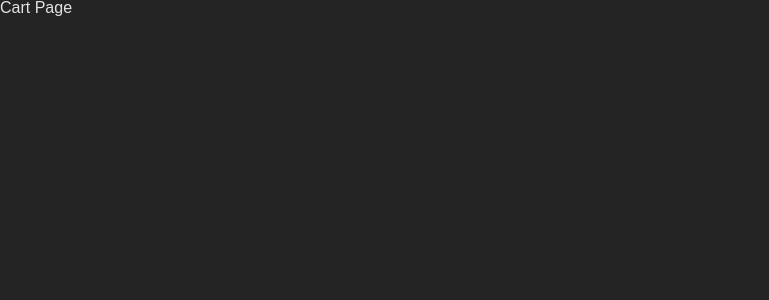
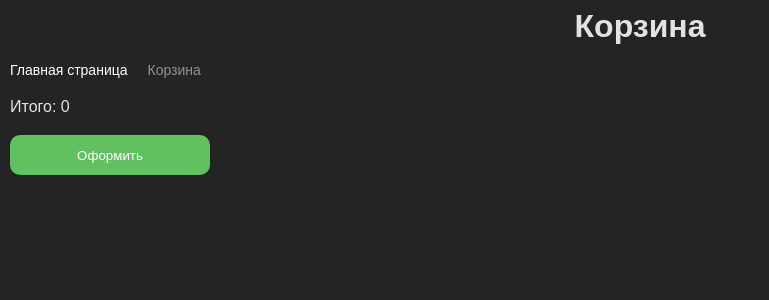
Before and after one commit to mvodev/aaccent, a React (Vite) app: page /cart in a window 1280 px wide. Shown: the top 300 px of the page, without its empty margins (0-769 px from the left). Built offline with nearby package versions, Linux system fonts and the light colour scheme.

Commit message:
add cart page

```diff
--- a/src/pages/CartPage.scss
+++ b/src/pages/CartPage.scss
@@ -0,0 +1,28 @@
+.cart-page {
+  max-width: 1920px;
+  width: 100%;
+  padding: 10px;
+  display: flex;
+  flex-direction: column;
+  gap: 20px;
+
+  &__title {
+    font-weight: 600;
+    font-size: 32px;
+    text-align: center;
+  }
+
+  &__pay {
+    width: 200px;
+    background-color: rgb(97, 193, 97);
+    color: white;
+    height: 40px;
+    border-radius: 10px;
+    cursor: pointer;
+  }
+
+  &__pay:hover {
+    background-color: green;
+  }
+
+}
--- a/src/pages/CartPage.tsx
+++ b/src/pages/CartPage.tsx
@@ -1,8 +1,82 @@
+import { useEffect, useState } from 'react';
+import { addToCart, removeFromCart, selectCart } from '../store/cartSlice';
+import { useAppDispatch, useAppSelector } from '../store/hooks';
+import products from '../../sources/assets/products.json';
 import './CartPage.scss';
+import ShortProductCard from '../components/short-product-card/ShortProductCard';
+import BreadCrumbs from '../components/bread-crumbs/BreadCrumbs';
 
 const CartPage = () => {
+  const dispatch = useAppDispatch();
+  let productsMap:Map<number,number> = new Map();
+  const cart = useAppSelector(selectCart);
+  const [productsCounters,setProductsCounters] = useState<JSX.Element[]>();
+  const [total,setTotal] = useState(0);
+
+  const handlePay = () => {
+
+  }
+
+  const handleDeleteProduct = (counter:number,id:number) => {
+    for (let i=0;i<counter;i++) {
+      dispatch(removeFromCart({id}));
+    }
+  }
+
+  const handleCounterChange = (counter:number,id:number) =>{
+    const oldPNumberProductsInCart = productsMap.get(id);
+    if (oldPNumberProductsInCart && oldPNumberProductsInCart < counter) {
+      dispatch(addToCart({id}));
+    } else if (oldPNumberProductsInCart && oldPNumberProductsInCart > counter) {
+      dispatch(removeFromCart({id}));
+    }
+  }
+
+  useEffect(()=>{
+    let currentTotalPrice = 0;
+    productsMap = new Map();
+    cart.forEach(id => {
+      if (productsMap.has(id)) {
+        const oldNumberOfProduct = productsMap.get(id);
+        if (oldNumberOfProduct !== undefined) productsMap.set(id, oldNumberOfProduct + 1);
+      } else productsMap.set(id, 1);
+    })
+
+    let productsArray = [];
+    for (let productNumber of productsMap){
+      console.log(productNumber)
+      const id = productNumber[0];
+      const quantity = productNumber[1];
+      const fullDescription = products.find(data=>data.id === id);
+      const price = fullDescription?.regular_price.value ?? 0;
+      currentTotalPrice += price * quantity;
+      if (fullDescription) productsArray.push(
+      <ShortProductCard
+        handleDeleteButtonClick={handleDeleteProduct}
+        handleCounterChange={handleCounterChange}
+        counterOfProducts={quantity}
+        key={id}
+        id={id} />
+      )
+    }
+    setProductsCounters(productsArray);
+    setTotal(+currentTotalPrice.toFixed(2));
+  },[cart]);
+
   return (
-    <h1>Cart Page</h1>
+    <main className='cart-page'>
+      <h1 className='cart-page__title'>Корзина</h1>
+      <BreadCrumbs links={[
+          {link:'/',name:'Главная страница'},
+          {link: '/',name:'Корзина',actual:true}
+        ]}/>
+      {productsCounters}
+      <span className='cart-page__total'>Итого: {total}</span>
+      <button
+        className='cart-page__pay'
+        onPointerDown={handlePay}
+      >Оформить</button>
+    </main>
   )
 }
 
```
